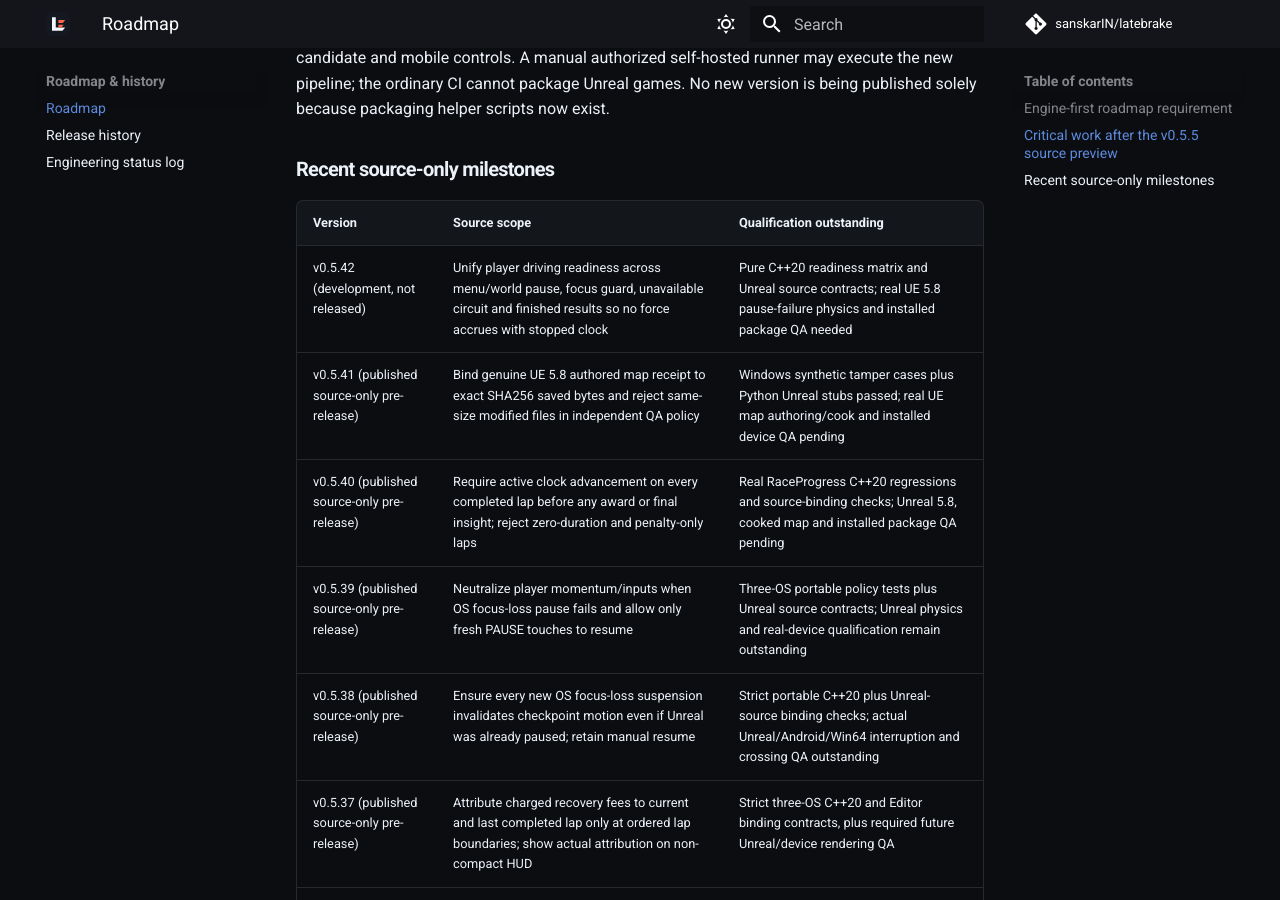
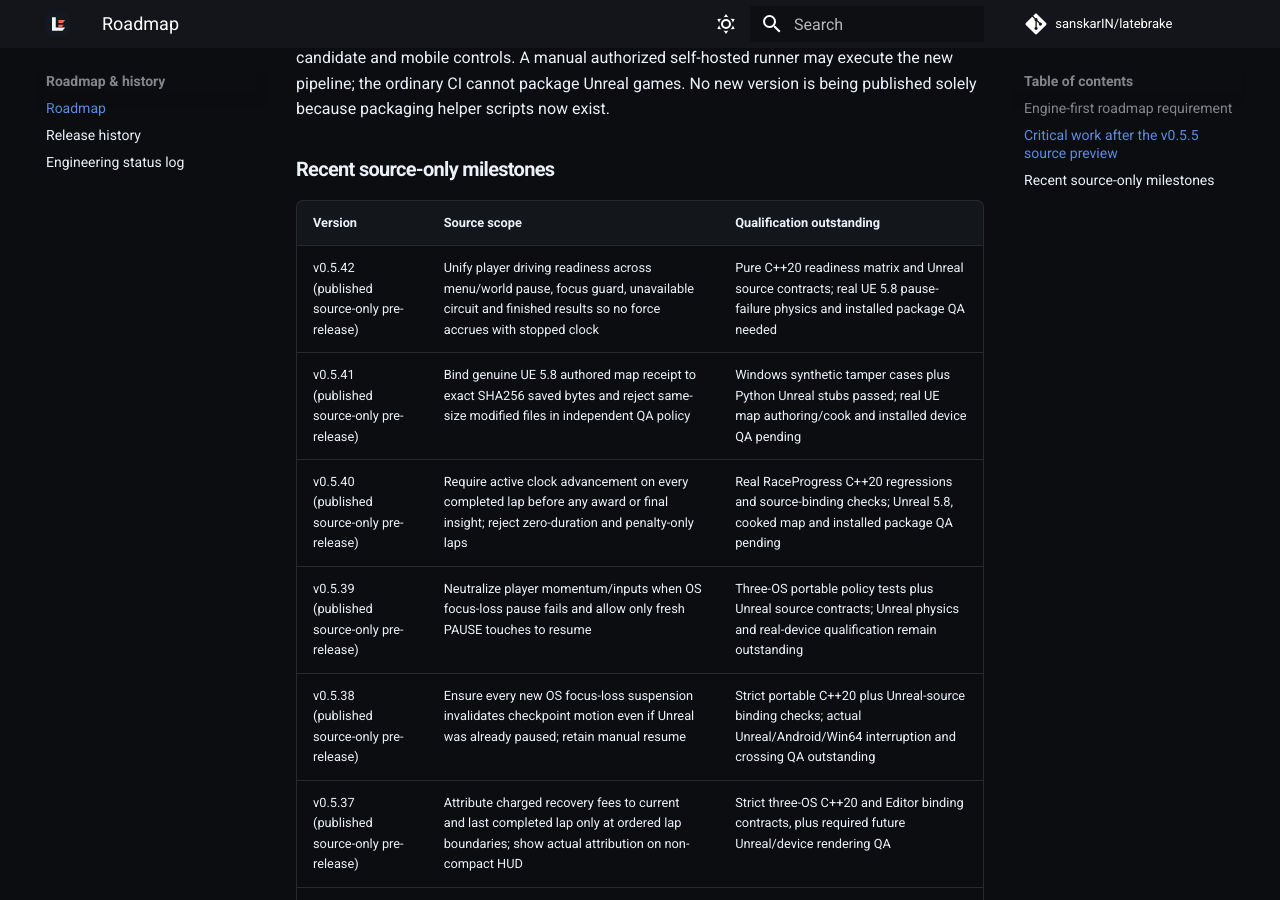
Before and after one commit to sanskarIN/latebrake, an MkDocs documentation site: the page built from docs/ROADMAP.md, in a window 1280 px wide and 900 px high, scrolled down 5350 px. Built offline with MkDocs 1.6.1 and Material for MkDocs 9.7.7, drawn with Linux system fonts in a browser that asks for light colours; comment, search, counter and statistics services are not loaded.

Commit message:
docs(roadmap): mark published source-only v0.5.42 milestone

```diff
--- a/docs/ROADMAP.md
+++ b/docs/ROADMAP.md
@@ -81,7 +81,7 @@ solely because packaging helper scripts now exist.
 
 | Version | Source scope | Qualification outstanding |
 | --- | --- | --- |
-| v0.5.42 (development, not released) | Unify player driving readiness across menu/world pause, focus guard, unavailable circuit and finished results so no force accrues with stopped clock | Pure C++20 readiness matrix and Unreal source contracts; real UE 5.8 pause-failure physics and installed package QA needed |
+| v0.5.42 (published source-only pre-release) | Unify player driving readiness across menu/world pause, focus guard, unavailable circuit and finished results so no force accrues with stopped clock | Pure C++20 readiness matrix and Unreal source contracts; real UE 5.8 pause-failure physics and installed package QA needed |
 | v0.5.41 (published source-only pre-release) | Bind genuine UE 5.8 authored map receipt to exact SHA256 saved bytes and reject same-size modified files in independent QA policy | Windows synthetic tamper cases plus Python Unreal stubs passed; real UE map authoring/cook and installed device QA pending |
 | v0.5.40 (published source-only pre-release) | Require active clock advancement on every completed lap before any award or final insight; reject zero-duration and penalty-only laps | Real RaceProgress C++20 regressions and source-binding checks; Unreal 5.8, cooked map and installed package QA pending |
 | v0.5.39 (published source-only pre-release) | Neutralize player momentum/inputs when OS focus-loss pause fails and allow only fresh PAUSE touches to resume | Three-OS portable policy tests plus Unreal source contracts; Unreal physics and real-device qualification remain outstanding |
```
